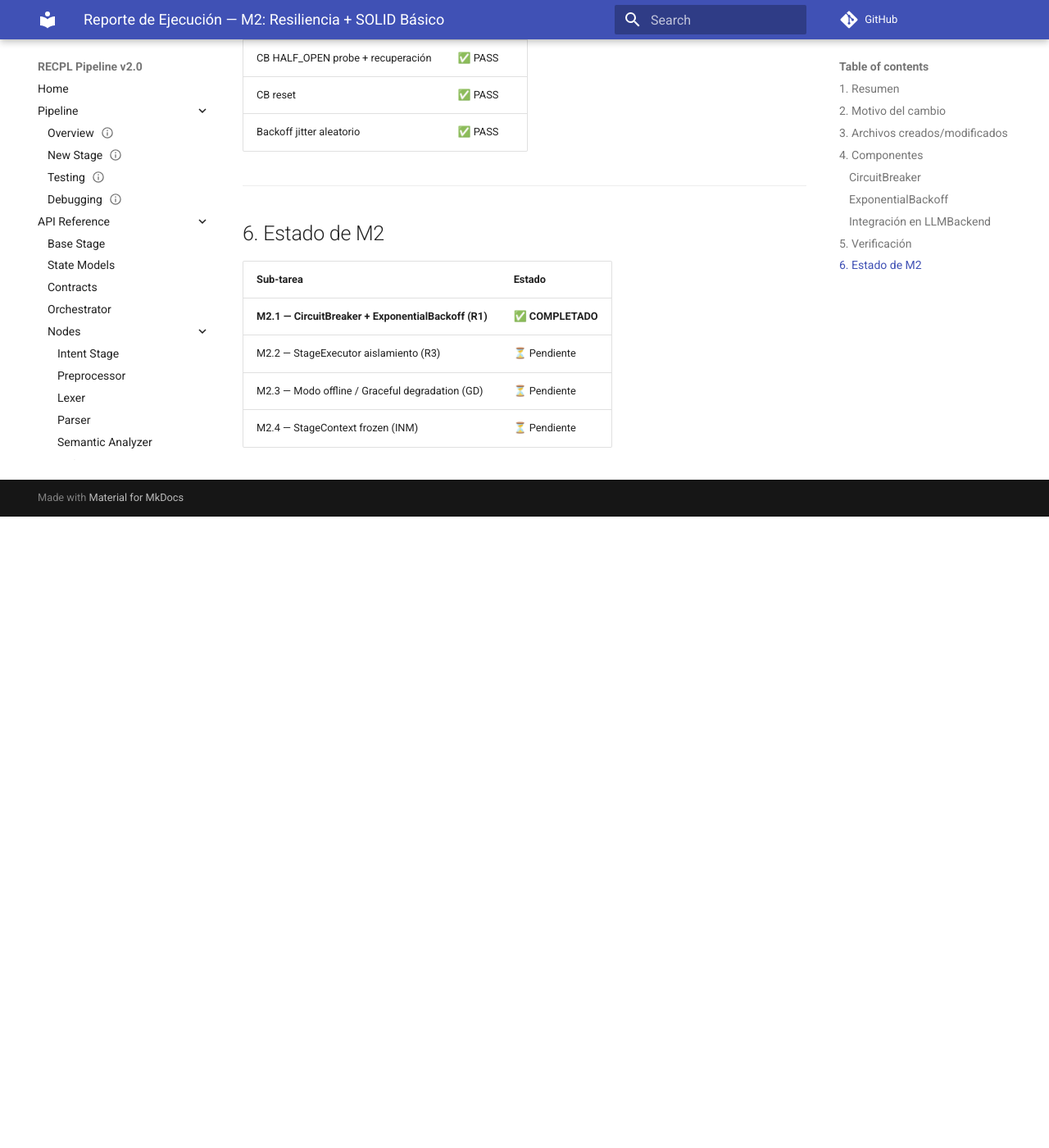
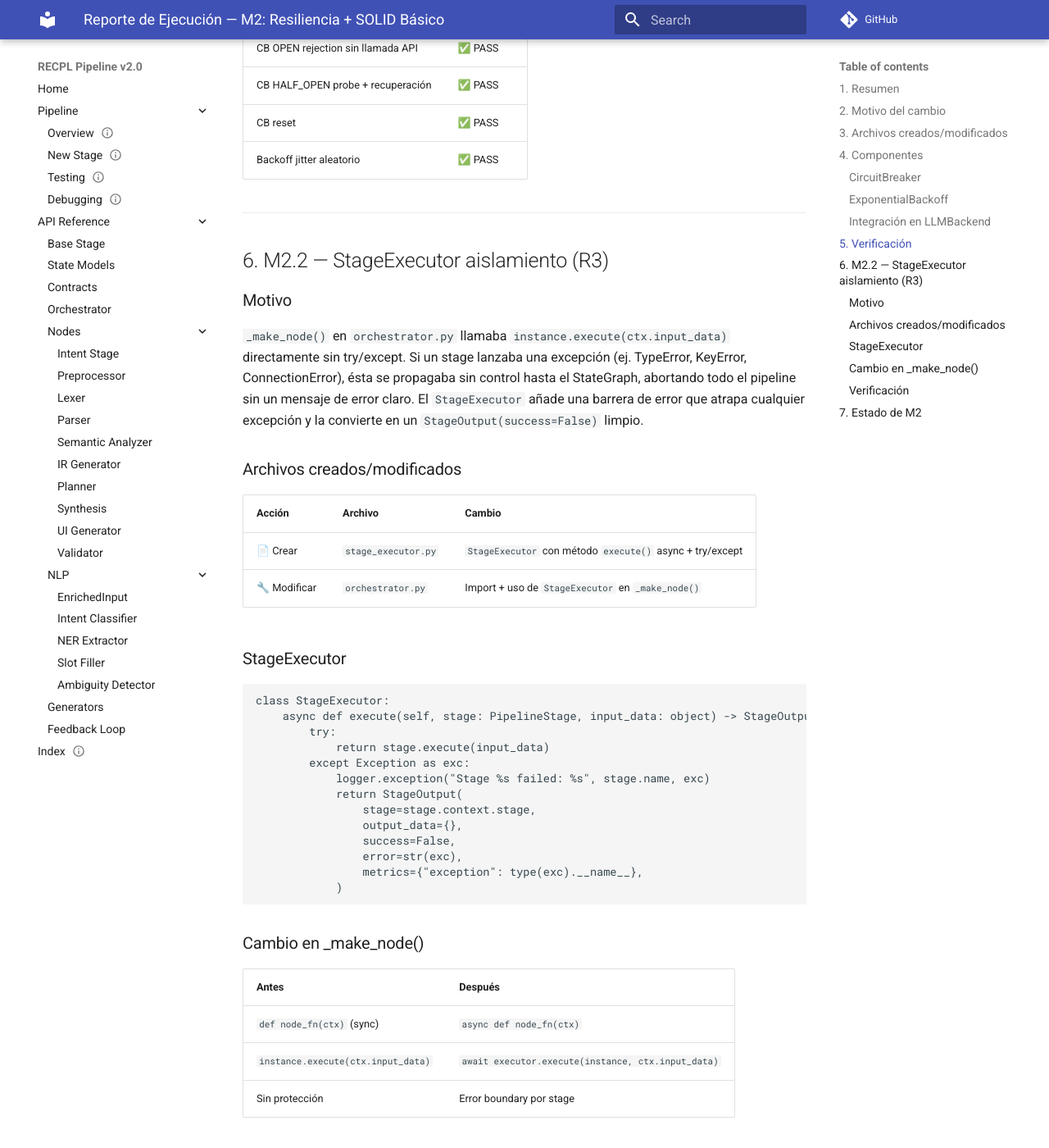
Before and after one commit to Jairdeveloper/proyecto0, an MkDocs documentation site: the page built from docs/133_REP_DEV_M2_EXECUTION_REPORT_1_0_DRAFT.md, in a window 1280 px wide and 1400 px high, scrolled down 3220 px. Shown: the whole window at 82% size. Built offline with MkDocs 1.6.1 and Material for MkDocs 9.7.7, drawn with Linux system fonts in a browser that asks for light colours; comment, search, counter and statistics services are not loaded; before the commit the page ends 3850 px from its top, so only the background shows below that; some of the changed text lies outside the part shown.

Commit message:
feat: add StageExecutor for per-stage isolation

````diff
--- a/docs/133_REP_DEV_M2_EXECUTION_REPORT_1_0_DRAFT.md
+++ b/docs/133_REP_DEV_M2_EXECUTION_REPORT_1_0_DRAFT.md
@@ -4,11 +4,12 @@
 - **Tipo:** REP (Reporte)
 - **Área:** DEV
 - **Módulo:** agentic_pipeline
-- **Versión:** 1.0
+- **Versión:** 1.1
 - **Estado:** DRAFT
-- **Tags:** `execution-report`, `m2`, `circuit-breaker`, `exponential-backoff`, `resilience`, `llm-backend`
-- **Fuente:** `docs/130_PLAN_DEV_MIGRATION_EXECUTION_1_0_DRAFT.md` (M2.1)
+- **Tags:** `execution-report`, `m2`, `circuit-breaker`, `exponential-backoff`, `stage-executor`, `resilience`, `llm-backend`
+- **Fuente:** `docs/130_PLAN_DEV_MIGRATION_EXECUTION_1_0_DRAFT.md` (M2.1–M2.2)
 - **Changelog:**
+  - 1.1 — 2026-06-19: Añadido M2.2 — StageExecutor para aislamiento por stage
   - 1.0 — 2026-06-19: Versión inicial — M2.1 CircuitBreaker + ExponentialBackoff
 
 ---
@@ -111,11 +112,70 @@ $ pytest tests/test_circuit_breaker.py tests/test_llm_backend.py -v --tb=short -
 
 ---
 
-## 6. Estado de M2
+## 6. M2.2 — StageExecutor aislamiento (R3)
+
+### Motivo
+
+`_make_node()` en `orchestrator.py` llamaba `instance.execute(ctx.input_data)` directamente sin try/except. Si un stage lanzaba una excepción (ej. TypeError, KeyError, ConnectionError), ésta se propagaba sin control hasta el StateGraph, abortando todo el pipeline sin un mensaje de error claro. El `StageExecutor` añade una barrera de error que atrapa cualquier excepción y la convierte en un `StageOutput(success=False)` limpio.
+
+### Archivos creados/modificados
+
+| Acción | Archivo | Cambio |
+|--------|---------|--------|
+| 📄 Crear | `stage_executor.py` | `StageExecutor` con método `execute()` async + try/except |
+| 🔧 Modificar | `orchestrator.py` | Import + uso de `StageExecutor` en `_make_node()` |
+
+### StageExecutor
+
+```python
+class StageExecutor:
+    async def execute(self, stage: PipelineStage, input_data: object) -> StageOutput:
+        try:
+            return stage.execute(input_data)
+        except Exception as exc:
+            logger.exception("Stage %s failed: %s", stage.name, exc)
+            return StageOutput(
+                stage=stage.context.stage,
+                output_data={},
+                success=False,
+                error=str(exc),
+                metrics={"exception": type(exc).__name__},
+            )
+```
+
+### Cambio en _make_node()
+
+| Antes | Después |
+|-------|---------|
+| `def node_fn(ctx)` (sync) | `async def node_fn(ctx)` |
+| `instance.execute(ctx.input_data)` | `await executor.execute(instance, ctx.input_data)` |
+| Sin protección | Error boundary por stage |
+
+### Verificación
+
+```bash
+$ ruff check stage_executor.py orchestrator.py
+# EXIT: 0 — all checks passed
+
+$ pytest tests/test_orchestrator_empty.py tests/test_integration.py tests/test_chain_orchestrator.py -v --tb=short -o "addopts="
+# 16 passed
+```
+
+| Verificación | Resultado |
+|-------------|-----------|
+| `ruff check` — 0 errores | ✅ PASS |
+| Orchestrator test (2 tests) | ✅ PASS |
+| Integration tests (6 tests) | ✅ PASS |
+| Chain orchestrator tests (8 tests) | ✅ PASS |
+| Import correcto (`from agentic_pipeline.stage_executor import StageExecutor`) | ✅ PASS |
+
+---
+
+## 7. Estado de M2
 
 | Sub-tarea | Estado |
 |-----------|--------|
 | **M2.1 — CircuitBreaker + ExponentialBackoff (R1)** | **✅ COMPLETADO** |
-| M2.2 — StageExecutor aislamiento (R3) | ⏳ Pendiente |
+| **M2.2 — StageExecutor aislamiento (R3)** | **✅ COMPLETADO** |
 | M2.3 — Modo offline / Graceful degradation (GD) | ⏳ Pendiente |
 | M2.4 — StageContext frozen (INM) | ⏳ Pendiente |
````
Also changed, not shown: 2 other files.
